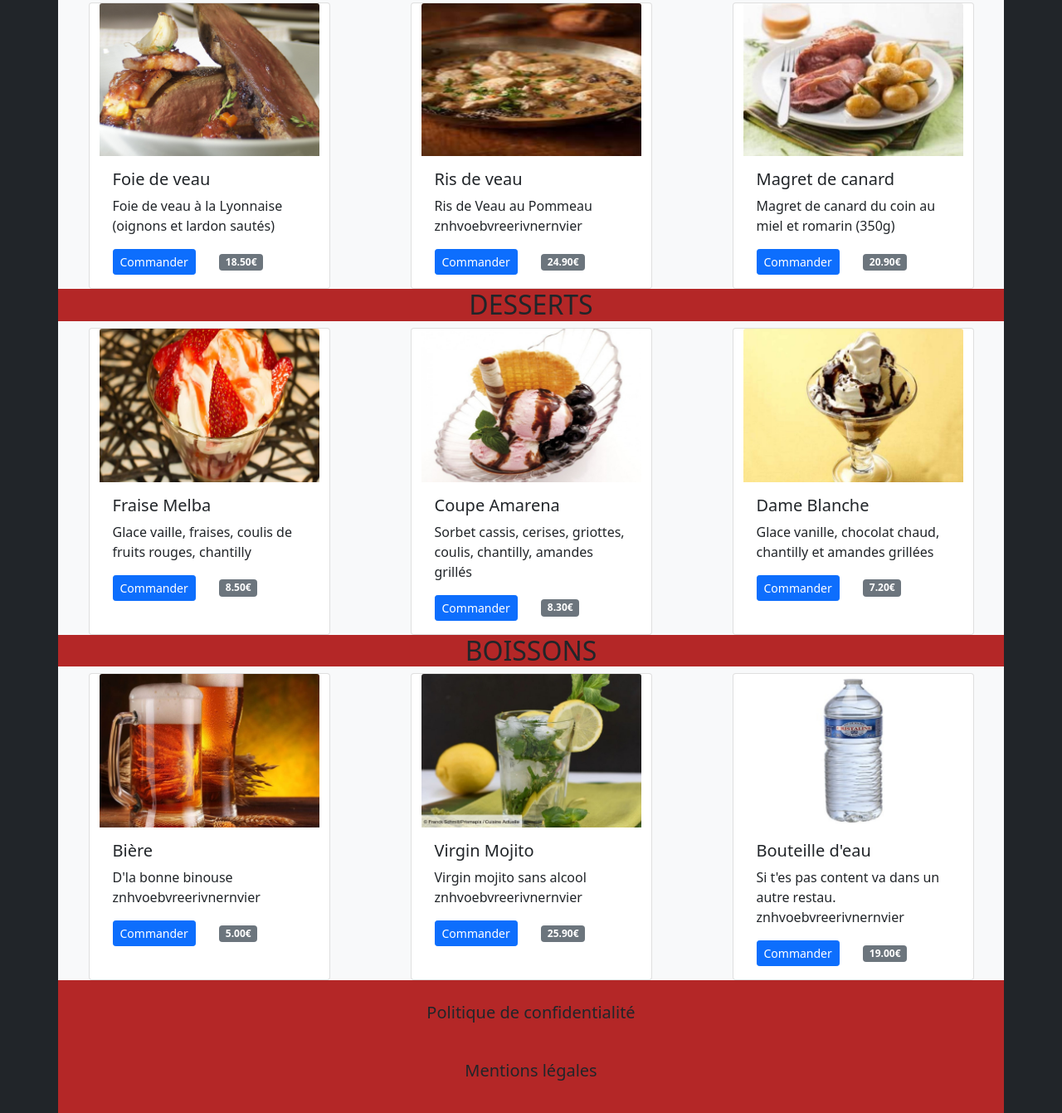
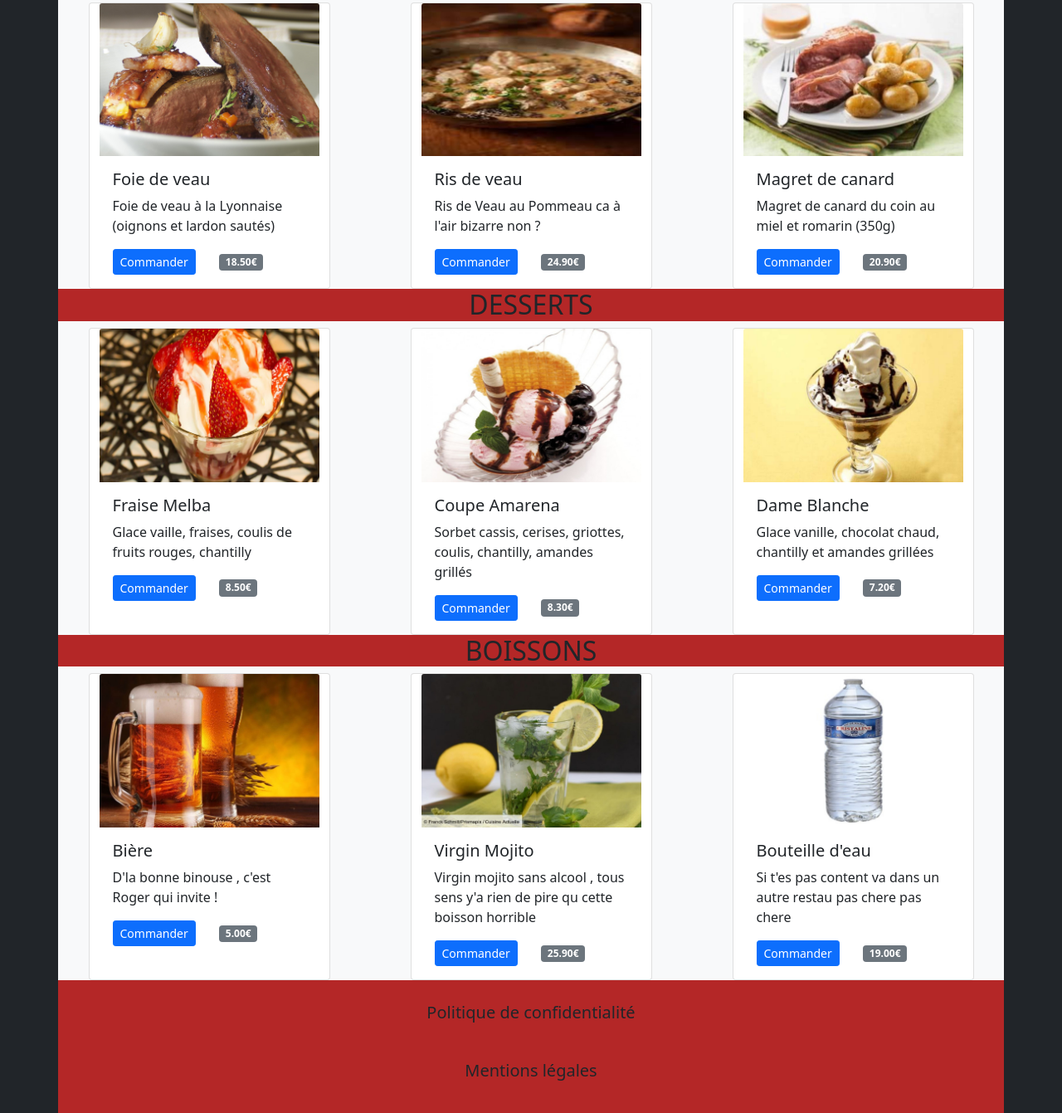
Before and after one commit to Eosiin/carteResto, a plain HTML site: page index.html in a window 1280 px wide. Shown: the part 624-1965 px from the top of the page at 83% size. Drawn offline with nearby package versions, Linux system fonts and the light colour scheme.

Commit message:
carteResto

```diff
--- a/index.html
+++ b/index.html
@@ -55,7 +55,7 @@
             <div class="card col-lg-3 col-12">
                 <img src="assets/saumon (1).jpg" class="card-img-top" alt="Saumon">
                 <div class="card-body">
-                    <h5 class="card-title">Saumon</h5>Asiette de saumon fumé, toasts,citron znhvoebvreerivnernvier
+                    <h5 class="card-title">Saumon</h5>Asiette de saumon fumé, toasts,citron c'est pas bon en vrai
                     </p>
                     <a href="#" class="btn btn-sm btn-primary text-start" data-bs-toggle="modal"
                         data-bs-target="#commandModal">Commander</a>
@@ -92,7 +92,7 @@
             <div class="card col-lg-3 col-12">
                 <img src="assets/ris-veau.jpg" class="card-img-top" alt="ris de veau">
                 <div class="card-body">
-                    <h5 class="card-title">Ris de veau</h5>Ris de Veau au Pommeau znhvoebvreerivnernvier
+                    <h5 class="card-title">Ris de veau</h5>Ris de Veau au Pommeau ca à l'air bizarre non ?
                     </p>
                     <a href="#" class="btn btn-sm btn-primary text-start" data-bs-toggle="modal"
                         data-bs-target="#commandModal">Commander</a>
@@ -159,7 +159,7 @@
                 <img src="assets/Biere-pression (1).jpg" class="card-img-top" alt="BierePression">
                 <div class="card-body">
                     <h5 class="card-title">Bière</h5>
-                    <p class="card-text"> D'la bonne binouse znhvoebvreerivnernvier
+                    <p class="card-text"> D'la bonne binouse , c'est Roger qui invite !
                     </p>
                     <a href="#" class="btn btn-sm btn-primary text-start" data-bs-toggle="modal"
                         data-bs-target="#commandModal">Commander</a>
@@ -170,7 +170,8 @@
             <div class="card col-lg-3 col-12">
                 <img src="assets/virgin-mojito-citron-menthe.jpeg" class="card-img-top" alt="Mojito">
                 <div class="card-body">
-                    <h5 class="card-title">Virgin Mojito</h5>Virgin mojito sans alcool znhvoebvreerivnernvier
+                    <h5 class="card-title">Virgin Mojito</h5>Virgin mojito sans alcool , tous sens y'a rien de pire qu
+                    cette boisson horrible
                     </p>
                     <a href="#" class="btn btn-sm btn-primary text-start" data-bs-toggle="modal"
                         data-bs-target="#commandModal"">Commander</a>
@@ -182,7 +183,7 @@
                 <img src="assets/téléchargement.jpg" class="card-img-top" alt="eau">
                 <div class="card-body">
                     <h5 class="card-title">Bouteille d'eau</h5>
-                    <p class="card-text">Si t'es pas content va dans un autre restau. znhvoebvreerivnernvier
+                    <p class="card-text">Si t'es pas content va dans un autre restau pas chere pas chere
                     </p>
                     <a href="#" class="btn btn-sm btn-primary text-start" data-bs-toggle="modal"
                         data-bs-target="#commandModal">Commander</a>
```
